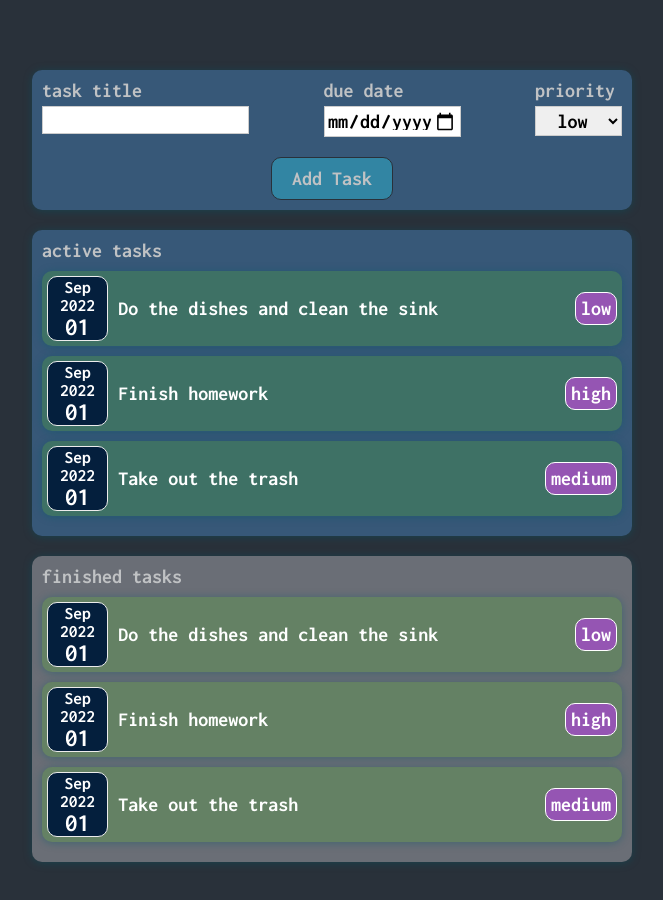
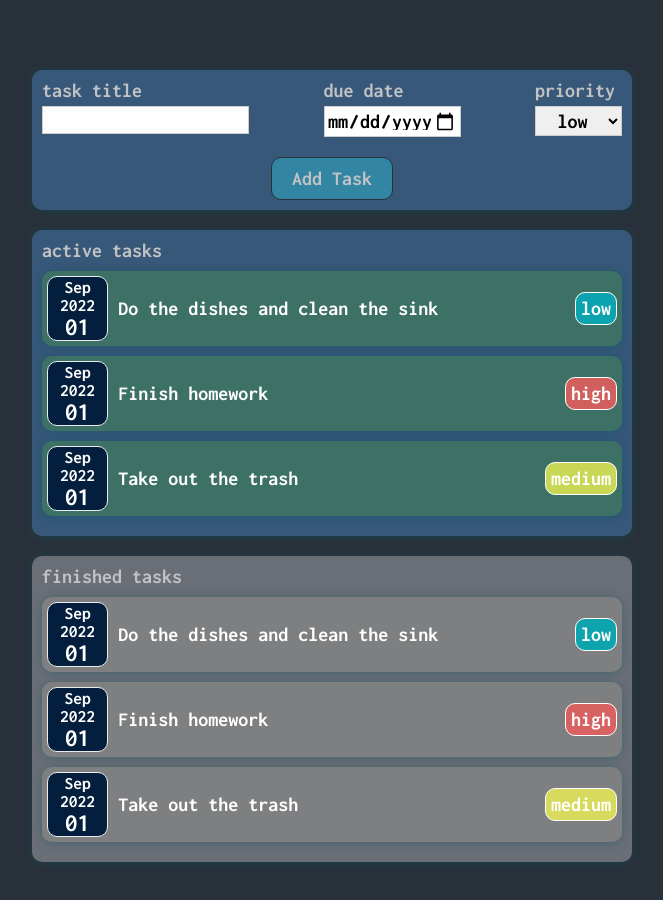
Before and after one commit to pedrotorreao/reactjs-projects, a React (Create React App) app in the folder tisdon/: page / in a window 1280 px wide. Shown: the top 900 px of the page, without its empty margins (308-971 px from the left). Built offline with nearby package versions, Linux system fonts and the light colour scheme.

Commit message:
solution --  tisdon: reassess the color palette #3

```diff
--- a/tisdon/src/components/TaskList/TaskItem.css
+++ b/tisdon/src/components/TaskList/TaskItem.css
@@ -6,6 +6,12 @@
   padding: 0.5rem;
   margin: 1rem 0;
   background-color: #54b33144;
+}
+.task-item.active {
+  background-color: #54b33144;
+}
+.task-item.inactive {
+  background-color: #7e8081f5;
 }
 
 .task-item__description {
--- a/tisdon/src/components/TaskList/TaskItem.js
+++ b/tisdon/src/components/TaskList/TaskItem.js
@@ -6,13 +6,24 @@ import Card from '../UI/Card';
 import './TaskItem.css';
 
 const TaskItem = (props) => {
+  let priority_class = 'task-item__priority';
+  priority_class +=
+    props.priority === 'high'
+      ? ' high-priority'
+      : props.priority === 'medium'
+      ? ' medium-priority'
+      : ' low-priority';
+  //'task-item__priority high-priority'
+
+  let item_class = 'task-item ' + props.status; //'task-item'
+
   return (
     <li>
-      <Card className='task-item'>
+      <Card className={item_class}>
         <TaskDate date={props.date} />
         <div className='task-item__description'>
           <h2>{props.title}</h2>
-          <div className='task-item__priority'>{props.priority}</div>
+          <div className={priority_class}>{props.priority}</div>
         </div>
       </Card>
     </li>
--- a/tisdon/src/components/TaskList/TaskList.js
+++ b/tisdon/src/components/TaskList/TaskList.js
@@ -21,6 +21,7 @@ const TaskList = (props) => {
             title={currentTask.task}
             date={currentTask.duedate}
             priority={currentTask.priority}
+            status='active'
           />
         ))}
       </ul>
@@ -35,6 +36,7 @@ const TaskList = (props) => {
             title={currentTask.task}
             date={currentTask.duedate}
             priority={currentTask.priority}
+            status='inactive'
           />
         ))}
       </ul>
--- a/tisdon/src/index.css
+++ b/tisdon/src/index.css
@@ -5,9 +5,9 @@
   --bg-default-dark-color: #29313a;             /* default dark background */
   --bg-default-light-color: #f7f7f7;            /* default light background */
 
-  --bg-priority-low-color: rgba(6, 207, 243, 0.938);
-  --bg-priority-medium-color: rgba(214, 218, 22, 0.925);
-  --bg-priority-high-color: rgb(233, 64, 64);
+  --bg-priority-low-color: rgba(9, 166, 177, 0.952);
+  --bg-priority-medium-color: rgba(242, 245, 82, 0.774);
+  --bg-priority-high-color: rgba(228, 94, 94, 0.884);
 
   --card-default-dark-color: #3c6792b7;         /* default card color */
   --card-active-dark-color: #6452a7b7;
```
